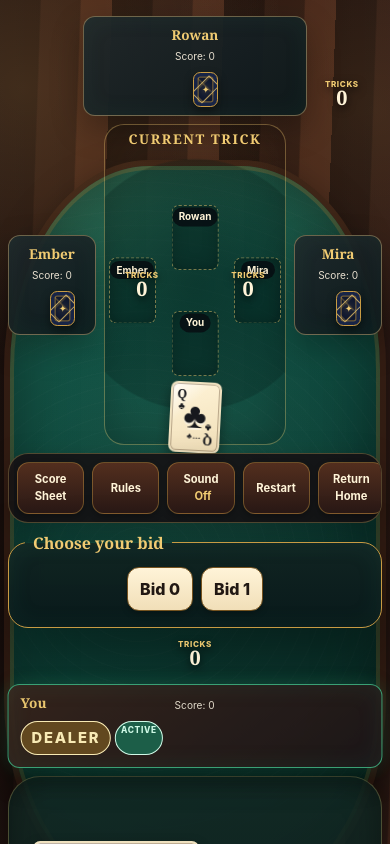
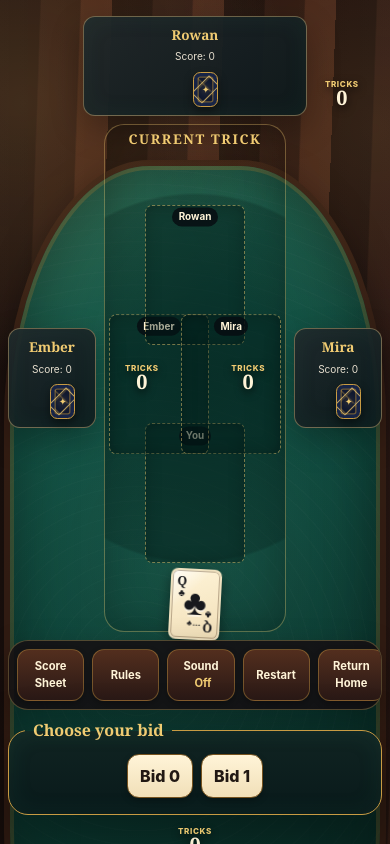
Before and after one commit to DenzelJohnson/wizard-card-game, a React (Vite) app: page / in a window 390 px wide. Both pictures are taken after a click on the button "Easy". Shown: the top 844 px of the page. Built offline with nearby package versions, Linux system fonts and the light colour scheme.

Commit message:
feat: enlarge trick slots

```diff
--- a/src/styles/table.css
+++ b/src/styles/table.css
@@ -313,8 +313,8 @@
 
 .trick-area__plays {
   position: relative;
-  inline-size: clamp(15rem, 32vw, 25rem);
-  block-size: clamp(12rem, 25vw, 18rem);
+  inline-size: clamp(30rem, 64vw, 50rem);
+  block-size: clamp(26rem, 52vw, 40rem);
   margin: 0;
   padding: 0;
   list-style: none;
@@ -332,7 +332,7 @@
 .trick-play--left { inset-block-start: 50%; inset-inline-start: 0; transform: translateY(-50%); }
 
 .trick-play .playing-card,
-.trick-play__empty { --card-inline: clamp(3.8rem, 5.5vw, 5.2rem); }
+.trick-play__empty { --card-inline: clamp(7.6rem, 11vw, 10.4rem); }
 
 .trick-play__empty {
   display: block;
@@ -622,11 +622,11 @@
   .face-up-card--table-corner { inset-block-start: 12rem; inset-inline-start: 4.25rem; }
   .face-up-card__trump-suit { inline-size: 1.55rem; font-size: 0.9rem; }
   .trick-area__plays {
-    inline-size: min(100%, 15rem);
-    block-size: clamp(9.4rem, 48vw, 12rem);
+    inline-size: min(100%, 30rem);
+    block-size: clamp(18.8rem, 96vw, 24rem);
   }
   .trick-play .playing-card,
-  .trick-play__empty { --card-inline: clamp(2.75rem, 12vw, 3.6rem); }
+  .trick-play__empty { --card-inline: clamp(6.25rem, 24vw, 7.2rem); }
   .trick-play__name { transform: translateY(1.15rem); }
 
   .human-area { grid-template-columns: 1fr; gap: var(--space-2); }
```
Also changed, not shown: 1 other file (tests, documents, lock files or other folders).
